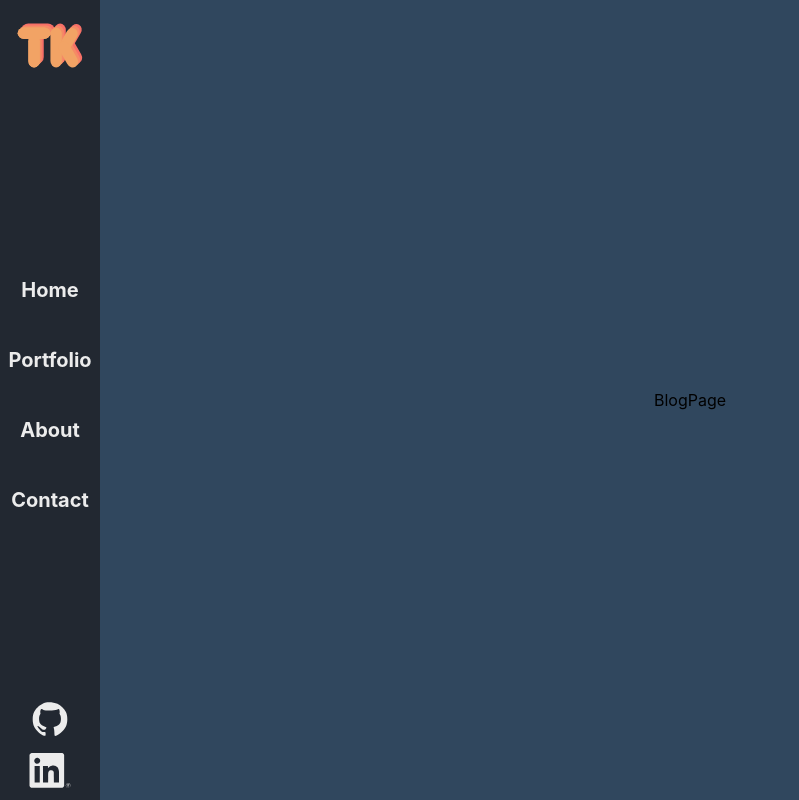
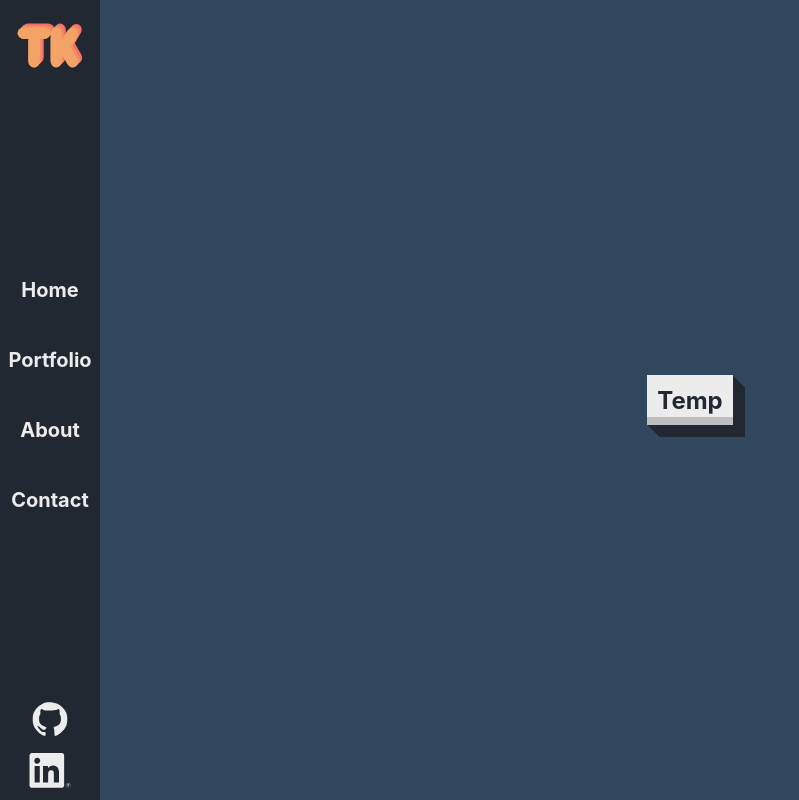
Before and after one commit to tylercodes1/portfolio, a React (Create React App) app: page /blog in a window 1280 px wide. Shown: the whole page, without its empty margins (0-799 px from the left). Built offline with nearby package versions, Linux system fonts and the light colour scheme.

Commit message:
Added Filtering Logic to Blogs

```diff
--- a/src/Widgets/Blog/Blog.js
+++ b/src/Widgets/Blog/Blog.js
@@ -1,9 +1,81 @@
 import React from 'react'
+import { useState } from 'react'
+import FilterButton from '../Portfolio/FilterButton/FilterButton'
 import './Blog.css'
 
 const Blog = () => {
+    const [filterCombos, setFilterCombos] = useState([
+        "Temp"
+    ])
+    const [filteredIn, setFilteredIn] = useState([
+        "Temp"
+    ])
+    const [filteredOut, setFilteredOut] = useState([])
+    const [selected, setSelected] = useState([])
+
+    const handleSelect = currentFilter => {
+        let previousSelectedFilters = selected;
+        let ind = previousSelectedFilters.indexOf(currentFilter);
+        // filtering logic
+        let fc = filterCombos;
+        let fo = filteredOut;
+        // console.log(previousSelectedFilters, ind, fc, fo, currentFilter);
+
+        // if current selected filter does not exist in previously selected filters
+        if (ind === -1) {
+            previousSelectedFilters =
+                previousSelectedFilters.concat(currentFilter); // the problem was here; concat method returns an array
+            fc.forEach((element) => {
+                console.log(element);
+                if (!element.includes(currentFilter)) {
+                    if (
+                        !fo.includes(element) &&
+                        !previousSelectedFilters.includes(element)
+                    ) {
+                        fo = fo.concat(element);
+                    }
+                }
+            });
+            // if current selected filter DOES exist in previously selected filters
+        } else {
+            previousSelectedFilters.splice(ind, 1); // removes current selected filter
+
+            // clear "filtered out" if none selected
+            if (previousSelectedFilters.length < 1) {
+                fo = [];
+            }
+        }
+
+        let fi = [];
+        fc.forEach((elFC) => {
+            if (fo.every((elFO) => elFO !== elFC)) {
+                fi = fi.concat(elFC);
+            }
+        });
+
+        setSelected(previousSelectedFilters)
+        setFilterCombos(fc)
+        setFilteredIn(fi)
+        setFilteredOut(fo)
+
+        return {
+            selected: previousSelectedFilters,
+            filterCombos: fc,
+            filteredOut: fo,
+            filteredIn: fi,
+        };
+    }
+
     return (
-        <div className="blog_page">BlogPage</div>
+        <div className="blog_page">
+            <FilterButton
+                filteredIn={filteredIn}
+                filteredOut={filteredOut}
+                text="Temp"
+                onClick={(urmom) => handleSelect(urmom)}
+                selected={selected}
+            />
+        </div>
     )
 }
 
--- a/src/Widgets/Portfolio/Portfolio.js
+++ b/src/Widgets/Portfolio/Portfolio.js
@@ -71,7 +71,6 @@ class Portfolio extends Component {
 					fi = fi.concat(elFC);
 				}
 			});
-			console.log(fo, fi);
 
 			return {
 				selected: previousSelectedFilters,
```
